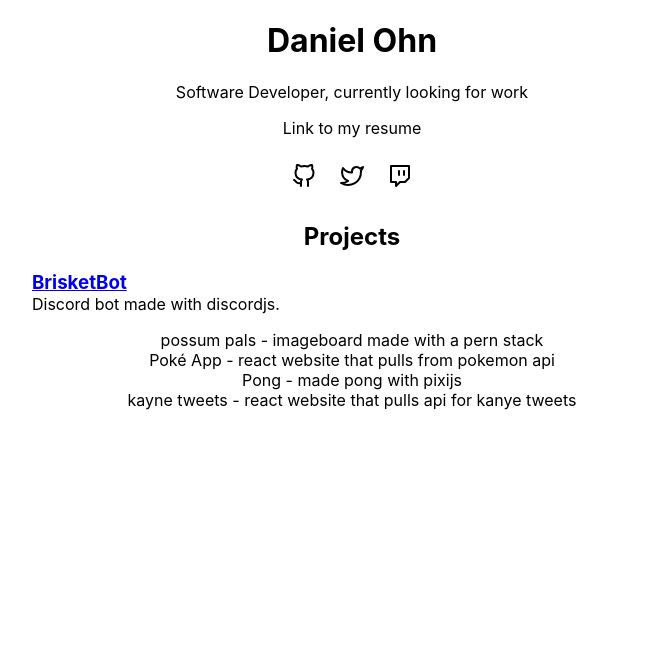
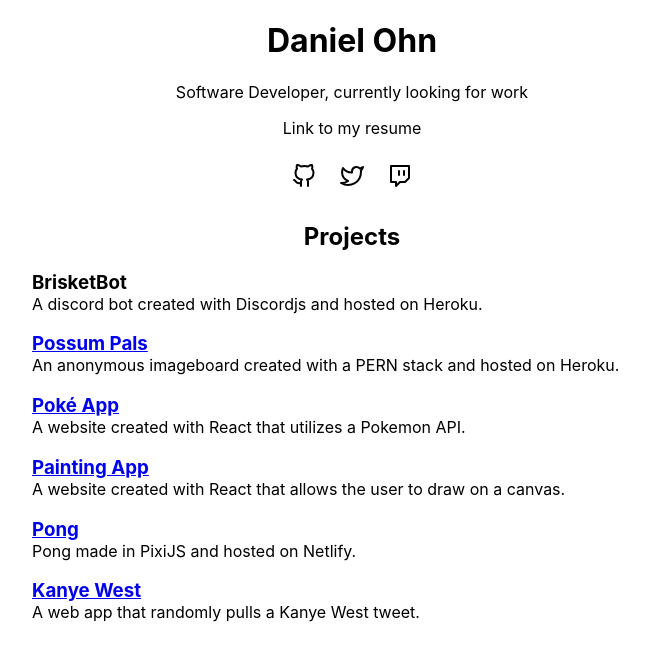
Before and after one commit to DanielOhn/portfolio-site, a React (Create React App) app: page / in a window 1280 px wide. Shown: the top 660 px of the page, without its empty margins (288-937 px from the left). Built offline with nearby package versions, Linux system fonts and the light colour scheme.

Commit message:
Add projects.json.  Update App to include the projects using the projects.json.

```diff
--- a/src/App.js
+++ b/src/App.js
@@ -1,11 +1,20 @@
+import { useEffect, useState } from 'react'
+
 import './App.css'
 import Github from "./Social/Github.js"
 import Twitter from "./Social/Twitter.js"
 import Twitch from "./Social/Twitch.js"
 
 import Project from './Components/Project'
+const data = require("./Data/projects.json");
 
 function App() {
+  const [projects, setProjects] = useState([])
+
+  useEffect(() => {
+    setProjects(data.projects);
+  }, [projects])
+
   return (
     <div className="App">
       <div className="header">
@@ -22,19 +31,17 @@
       </div>
       <div className='projects'>
         <h2>Projects</h2>
-        <Project name="BrisketBot" url="/" desc="Discord bot made with discordjs." />
-        <div>
-          possum pals - imageboard made with a pern stack
-        </div>
-        <div>
-          Poké App - react website that pulls from pokemon api
-        </div>
-        <div>
-          Pong - made pong with pixijs
-        </div>
-        <div>
-          kayne tweets - react website that pulls api for kanye tweets
-        </div>
+        {projects.map((proj, i) => {
+          return (
+            <div key={i}>
+              <Project
+                name={proj.name}
+                url={proj.url}
+                desc={proj.desc}
+                github={proj.github}
+                key={i}
+              /></div>)
+        })}
       </div>
     </div>
   )
--- a/src/Components/Project.js
+++ b/src/Components/Project.js
@@ -5,16 +5,20 @@
     const [name, setName] = useState();
     const [url, setUrl] = useState();
     const [desc, setDesc] = useState();
+    const [github, setGithub] = useState();
 
     useEffect(() => {
         setName(props.name);
         setUrl(props.url);
         setDesc(props.desc);
-    }, [])
+        setGithub(props.github);
+    }, [props])
 
     return (
         <div className="Project">
-            <a href={url}><h3>{name}</h3></a>
+            {url !== "/" ? <a href={url}><h3>{name}</h3></a>
+                : <h3>{name}</h3>
+            }
             <p>{desc}</p>
         </div>
     )
--- /dev/null
+++ b/src/Data/projects.json
@@ -0,0 +1,40 @@
+{
+    "projects": [
+        {
+            "name": "BrisketBot",
+            "url": "/",
+            "desc": "A discord bot created with Discordjs and hosted on Heroku.",
+            "github": ""
+        },
+        {
+            "name": "Possum Pals",
+            "url": "https://possum-pals.herokuapp.com",
+            "desc": "An anonymous imageboard created with a PERN stack and hosted on Heroku.",
+            "github": "https://github.com/DanielOhn/possum-pals"
+        },
+        {
+            "name": "Poké App",
+            "url": "https://poke-site.netlify.app",
+            "desc": "A website created with React that utilizes a Pokemon API.",
+            "github": "https://github.com/DanielOhn/pokemon-site"
+        },
+        {
+            "name": "Painting App",
+            "url": "https://painting-app.netlify.app",
+            "desc": "A website created with React that allows the user to draw on a canvas.",
+            "github": "https://github.com/DanielOhn/project7-pixel-paint"
+        },
+        {
+            "name": "Pong",
+            "url": "https://pong-pixijs.netlify.app",
+            "desc": "Pong made in PixiJS and hosted on Netlify.",
+            "github": "https://github.com/DanielOhn/pixijs-pong"
+        },
+        {
+            "name": "Kanye West",
+            "url": "https://kanye-tweet-quotes.netlify.app",
+            "desc": "A web app that randomly pulls a Kanye West tweet.",
+            "github": "https://github.com/DanielOhn/Project6-kanye-quotes"
+        }
+    ]
+}
--- a/src/Social/Github.js
+++ b/src/Social/Github.js
@@ -4,7 +4,7 @@
     return (
         <a href="https://github.com/DanielOhn" target="_blank" rel="noopener noreferrer">
             <button>
-                <svg xmlns="http://www.w3.org/2000/svg" width="24" height="24" viewBox="0 0 24 24" fill="none" stroke="currentColor" stroke-width="2" stroke-linecap="round" stroke-linejoin="round" class="feather feather-github"><path d="M9 19c-5 1.5-5-2.5-7-3m14 6v-3.87a3.37 3.37 0 0 0-.94-2.61c3.14-.35 6.44-1.54 6.44-7A5.44 5.44 0 0 0 20 4.77 5.07 5.07 0 0 0 19.91 1S18.73.65 16 2.48a13.38 13.38 0 0 0-7 0C6.27.65 5.09 1 5.09 1A5.07 5.07 0 0 0 5 4.77a5.44 5.44 0 0 0-1.5 3.78c0 5.42 3.3 6.61 6.44 7A3.37 3.37 0 0 0 9 18.13V22"></path></svg>
+                <svg xmlns="http://www.w3.org/2000/svg" width="24" height="24" viewBox="0 0 24 24" fill="none" stroke="currentColor" strokeWidth="2" strokeLinecap="round" strokeLinejoin="round" className="feather feather-github"><path d="M9 19c-5 1.5-5-2.5-7-3m14 6v-3.87a3.37 3.37 0 0 0-.94-2.61c3.14-.35 6.44-1.54 6.44-7A5.44 5.44 0 0 0 20 4.77 5.07 5.07 0 0 0 19.91 1S18.73.65 16 2.48a13.38 13.38 0 0 0-7 0C6.27.65 5.09 1 5.09 1A5.07 5.07 0 0 0 5 4.77a5.44 5.44 0 0 0-1.5 3.78c0 5.42 3.3 6.61 6.44 7A3.37 3.37 0 0 0 9 18.13V22"></path></svg>
             </button>
         </a>
     )
--- a/src/Social/Twitch.js
+++ b/src/Social/Twitch.js
@@ -2,7 +2,7 @@
     return (
         <a href="https://twitch.tv/catsby420" target="_blank" rel="noopener noreferrer">
             <button>
-                <svg xmlns="http://www.w3.org/2000/svg" width="24" height="24" viewBox="0 0 24 24" fill="none" stroke="currentColor" stroke-width="2" stroke-linecap="round" stroke-linejoin="round" class="feather feather-twitch"><path d="M21 2H3v16h5v4l4-4h5l4-4V2zm-10 9V7m5 4V7"></path></svg>
+                <svg xmlns="http://www.w3.org/2000/svg" width="24" height="24" viewBox="0 0 24 24" fill="none" stroke="currentColor" strokeWidth="2" strokeLinecap="round" strokeLinejoin="round" className="feather feather-twitch"><path d="M21 2H3v16h5v4l4-4h5l4-4V2zm-10 9V7m5 4V7"></path></svg>
             </button>
         </a>
     )
--- a/src/Social/Twitter.js
+++ b/src/Social/Twitter.js
@@ -2,7 +2,7 @@
     return (
         <a href="https://twitter.com/GreatxCatsby" target="_blank" rel="noopener noreferrer">
             <button>
-                <svg xmlns="http://www.w3.org/2000/svg" width="24" height="24" viewBox="0 0 24 24" fill="none" stroke="currentColor" stroke-width="2" stroke-linecap="round" stroke-linejoin="round" class="feather feather-twitter"><path d="M23 3a10.9 10.9 0 0 1-3.14 1.53 4.48 4.48 0 0 0-7.86 3v1A10.66 10.66 0 0 1 3 4s-4 9 5 13a11.64 11.64 0 0 1-7 2c9 5 20 0 20-11.5a4.5 4.5 0 0 0-.08-.83A7.72 7.72 0 0 0 23 3z"></path></svg>
+                <svg xmlns="http://www.w3.org/2000/svg" width="24" height="24" viewBox="0 0 24 24" fill="none" stroke="currentColor" strokeWidth="2" strokeLinecap="round" strokeLinejoin="round" className="feather feather-twitter"><path d="M23 3a10.9 10.9 0 0 1-3.14 1.53 4.48 4.48 0 0 0-7.86 3v1A10.66 10.66 0 0 1 3 4s-4 9 5 13a11.64 11.64 0 0 1-7 2c9 5 20 0 20-11.5a4.5 4.5 0 0 0-.08-.83A7.72 7.72 0 0 0 23 3z"></path></svg>
             </button>
         </a>
     )
```
